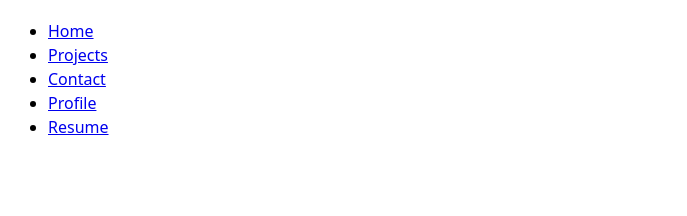
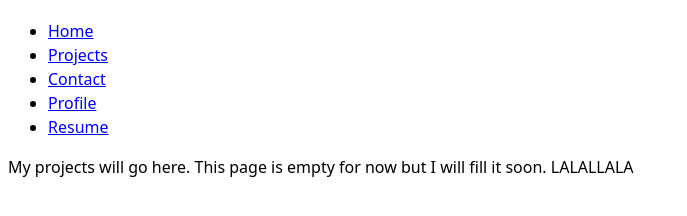
Before and after one commit to nithyanair1234/portfolio, a plain HTML site: page projects/index.html in a window 1280 px wide. Shown: the part 72-288 px from the top of the page, without its empty margins (0-687 px from the left). Drawn offline with Linux system fonts and the light colour scheme; files that its build step writes are made by us from their sources.

Commit message:
final touches

```diff
--- a/projects/index.html
+++ b/projects/index.html
@@ -17,5 +17,7 @@
             <li><a href = "https://nithyanair1234.github.io/portfolio/resume">Resume</a></li>
         </ul>
     </nav>
+
+    <p>My projects will go here. This page is empty for now but I will fill it soon. LALALLALA</p>
 </body>
 </html>
```
